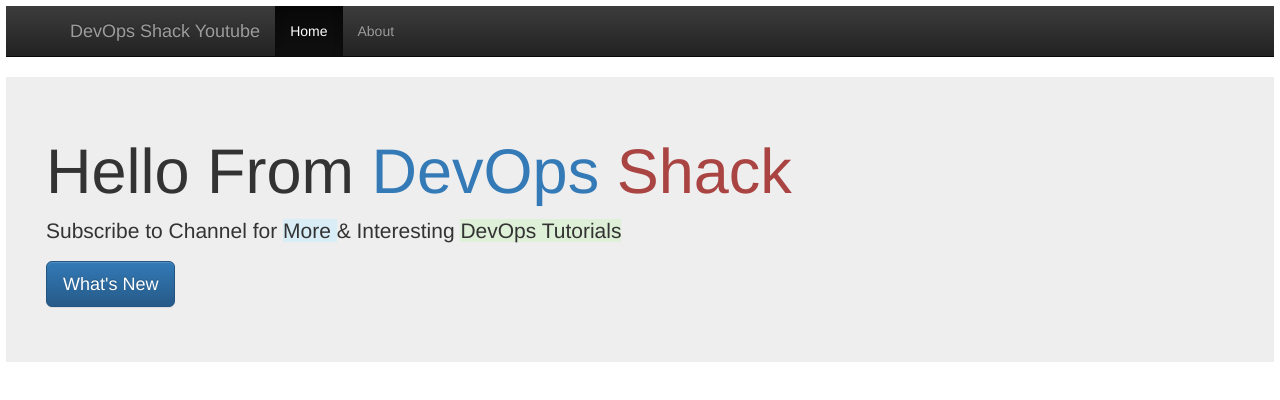
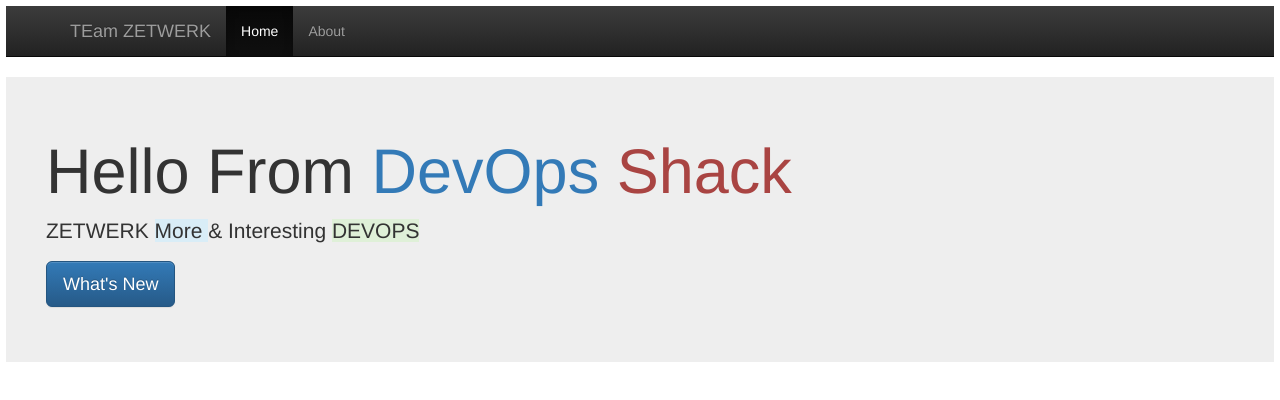
Before and after one commit to abhiman619/nodejs-app-35, a website: page index.html in a window 1280 px wide. Drawn offline with nearby package versions, Linux system fonts and the light colour scheme.

Commit message:
Update index.html

```diff
--- a/index.html
+++ b/index.html
@@ -10,7 +10,7 @@
     <div style="margin:6px;">
       <nav class="navbar navbar-inverse navbar-static-top">
     <div class="container">
-      <a class="navbar-brand" href="/"> DevOps Shack Youtube </a>
+      <a class="navbar-brand" href="/"> TEam ZETWERK </a>
       <ul class="nav navbar-nav">
         <li class="active">
           <a href="/"> Home </a>
@@ -23,7 +23,7 @@
   </nav>
       <div class="jumbotron"  style="padding:40px;">
         <h1> Hello From  <span class="text-primary"> DevOps </span><span class="text-danger"> Shack </span></h1>
-        <p> Subscribe to Channel for  <span class="bg-info"> More </span> & Interesting <span class="bg-success"> DevOps Tutorials </span></p>
+        <p> ZETWERK  <span class="bg-info"> More </span> & Interesting <span class="bg-success"> DEVOPS </span></p>
         <p><a class="btn btn-primary btn-lg" href="#" role="button">What's New</a></p>
       </div>
     </div>
```
